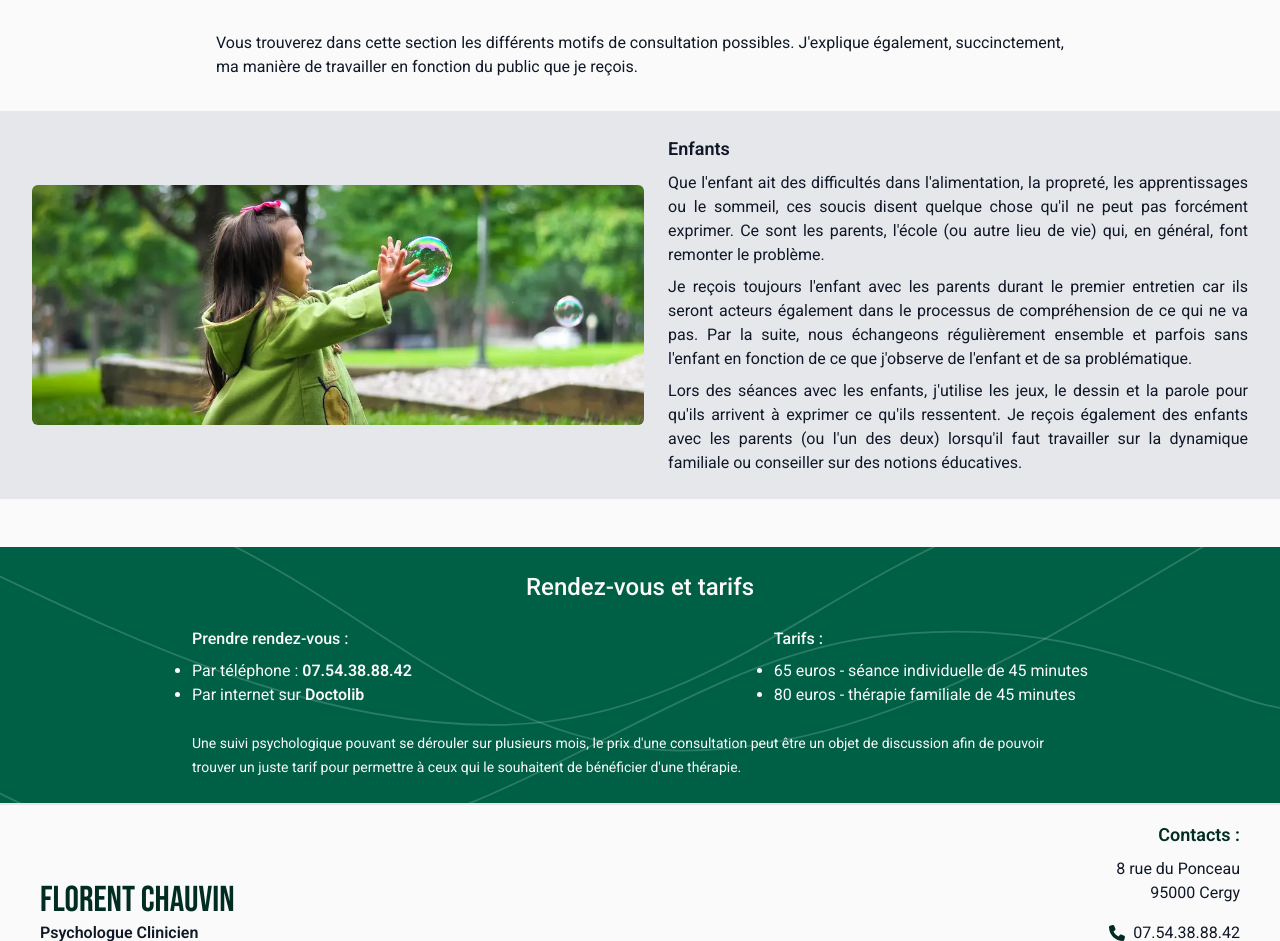
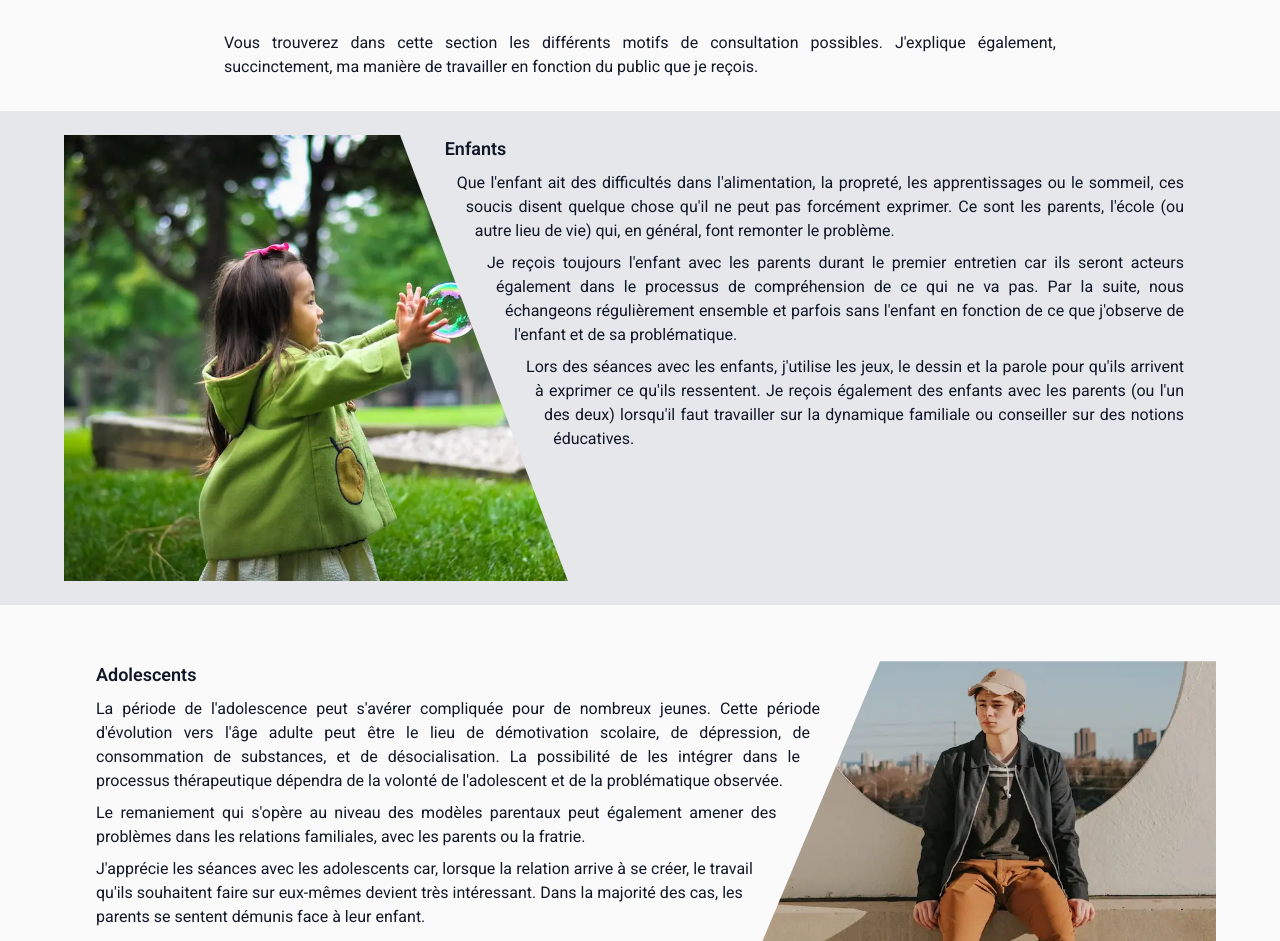
Before and after one commit to rom-ch/update-site-flo, a React (Vite) app: page / in a window 1280 px wide. Shown: the part 851-1792 px from the top of the page. Built offline with nearby package versions, Linux system fonts and the light colour scheme.

Commit message:
practice colors

```diff
--- a/src/components/PratiqueParagraph.jsx
+++ b/src/components/PratiqueParagraph.jsx
@@ -5,9 +5,9 @@
   const [showParagraph, setShowParagraph] = useState(false);
 
   return (
-    <div>
+    <>
       <div
-        className={`max-w-6xl space-y-2 ${showParagraph ? "line-clamp-none" : "line-clamp-6"} md:line-clamp-none`}
+        className={`max-w-6xl space-y-2 px-6 sm:px-8 ${showParagraph ? "line-clamp-none" : "line-clamp-6"} md:line-clamp-none`}
       >
         {children}
       </div>
@@ -27,6 +27,6 @@
           </>
         )}
       </button>
-    </div>
+    </>
   );
 }
--- a/src/components/PratiqueSection.jsx
+++ b/src/components/PratiqueSection.jsx
@@ -9,55 +9,51 @@
       <h2 className="px-8 text-center text-2xl font-semibold text-emerald-950 md:mb-8 md:text-3xl">
         Ma pratique
       </h2>
-      <p className="mx-auto my-8 flex max-w-4xl flex-col gap-8 px-6 text-justify">
+      <p className="mx-auto my-8 flex max-w-4xl flex-col gap-8 px-8 text-justify">
         Vous trouverez dans cette section les différents motifs de consultation
         possibles. J&apos;explique également, succinctement, ma manière de
         travailler en fonction du public que je reçois.
       </p>
-      <div className="flex flex-col gap-10">
-        <div className="flex flex-col gap-6 bg-gray-200 px-6 py-6 sm:px-8 md:flex-row md:items-center">
-          <div className="h-60 space-y-4 overflow-hidden rounded-md md:w-full">
+      <div className="flex flex-col gap-8">
+        <div className="bg-gray-200 pt-0 pb-6 md:py-6 xl:flex">
+          <div className="space-y-4 md:mx-auto md:space-y-0">
+            <div className="clip-left md:clip-md-left h-60 w-full sm:h-72 md:float-left md:h-[400px] md:w-96 lg:h-full lg:w-2xl">
               <img
-              className="h-full w-full object-cover"
-              src={enfantImg}
-              alt="Photo d'une enfant jouant avec des bulles"
-            />
-            <img
-              className="h-full w-full object-cover"
+                className="h-full w-full object-cover lg:-translate-x-12"
                 src={enfantImg}
                 alt="Photo d'une enfant jouant avec des bulles"
               />
             </div>
-
             <PratiqueParagraph>
               <h3 className="text-lg font-semibold">Enfants</h3>
               <p className="text-justify">
-              Que l&apos;enfant ait des difficultés dans l&apos;alimentation, la
-              propreté, les apprentissages ou le sommeil, ces soucis disent
+                Que l&apos;enfant ait des difficultés dans l&apos;alimentation,
+                la propreté, les apprentissages ou le sommeil, ces soucis disent
                 quelque chose qu&apos;il ne peut pas forcément exprimer. Ce sont
-              les parents, l&apos;école (ou autre lieu de vie) qui, en général,
-              font remonter le problème.
+                les parents, l&apos;école (ou autre lieu de vie) qui, en
+                général, font remonter le problème.
               </p>
               <p className="text-justify">
                 Je reçois toujours l&apos;enfant avec les parents durant le
                 premier entretien car ils seront acteurs également dans le
-              processus de compréhension de ce qui ne va pas. Par la suite, nous
-              échangeons régulièrement ensemble et parfois sans l&apos;enfant en
-              fonction de ce que j&apos;observe de l&apos;enfant et de sa
-              problématique.
+                processus de compréhension de ce qui ne va pas. Par la suite,
+                nous échangeons régulièrement ensemble et parfois sans
+                l&apos;enfant en fonction de ce que j&apos;observe de
+                l&apos;enfant et de sa problématique.
               </p>
               <p className="text-justify">
                 Lors des séances avec les enfants, j&apos;utilise les jeux, le
                 dessin et la parole pour qu&apos;ils arrivent à exprimer ce
                 qu&apos;ils ressentent. Je reçois également des enfants avec les
-              parents (ou l&apos;un des deux) lorsqu&apos;il faut travailler sur
-              la dynamique familiale ou conseiller sur des notions éducatives.
+                parents (ou l&apos;un des deux) lorsqu&apos;il faut travailler
+                sur la dynamique familiale ou conseiller sur des notions
+                éducatives.
               </p>
             </PratiqueParagraph>
           </div>
-
-        {/* <div className="xl:flex">
-          <div className="space-y-4 py-6 md:space-y-0 xl:mx-auto">
+        </div>
+        <div className="pt-0 pb-6 md:py-6 xl:flex">
+          <div className="space-y-4 md:space-y-0 xl:mx-auto">
             <div className="clip-right md:clip-md-right h-60 w-full sm:h-72 md:float-right md:h-[400px] md:w-96 lg:w-2xl">
               <img
                 className="h-full w-full object-cover object-center sm:object-[position:50%_55%] md:translate-x-14 lg:translate-x-28 lg:object-[potision:0_75%]"
@@ -90,8 +86,8 @@
             </PratiqueParagraph>
           </div>
         </div>
-        <div className="bg-gray-200 xl:flex">
-          <div className="space-y-4 py-6 md:space-y-0 xl:mx-auto">
+        <div className="bg-gray-200 pt-0 pb-6 md:py-6 xl:flex">
+          <div className="space-y-4 md:space-y-0 xl:mx-auto">
             <div className="clip-left md:clip-md-left h-60 w-full sm:h-72 md:float-left md:h-[400px] md:w-96 lg:w-2xl">
               <img
                 className="h-full w-full object-cover md:-translate-x-16 md:object-right lg:-translate-x-42 lg:object-right-bottom"
@@ -121,7 +117,7 @@
               </p>
             </PratiqueParagraph>
           </div>
-        </div> */}
+        </div>
       </div>
     </section>
   );
--- a/src/index.css
+++ b/src/index.css
@@ -6,12 +6,12 @@
   --font-bebas: "Bebas Neue", serif;
 }
 
-@utility clip-left {
-  clip-path: polygon(0 0, 100% 10%, 100% 90%, 0 100%);
+@utility clip-right {
+  clip-path: polygon(0 0, 100% 0%, 100% 90%, 0 100%);
 }
 
-@utility clip-right {
-  clip-path: polygon(0 10%, 100% 0, 100% 100%, 0 90%);
+@utility clip-left {
+  clip-path: polygon(0 0%, 100% 0, 100% 100%, 0 90%);
 }
 
 @utility clip-md-left {
```
Lines whose indentation alone changed are shown as unchanged.
